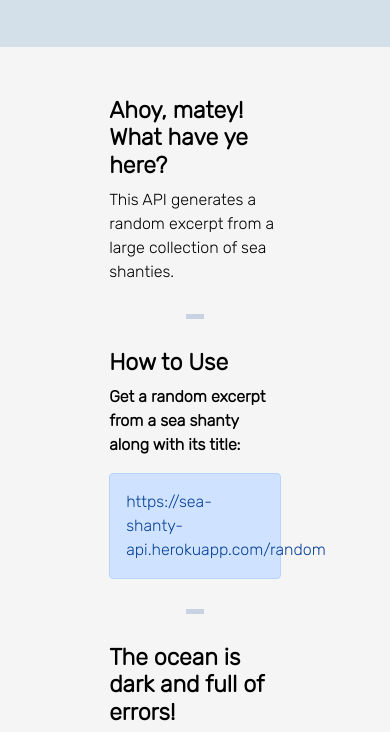
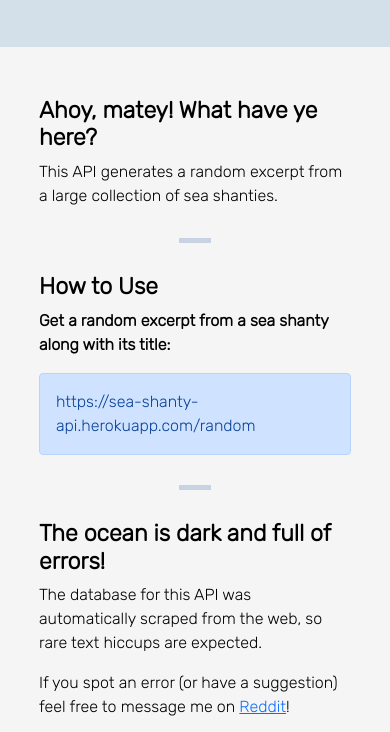
Before and after one commit to liadpelled/sea-shanty-api, a website: page public/index.html in a window 390 px wide. Shown: the part 556-1288 px from the top of the page. Drawn offline with nearby package versions, Linux system fonts and the light colour scheme; a web font is replaced by a local one.

Commit message:
Changed details div padding on mobile

```diff
--- a/public/style.css
+++ b/public/style.css
@@ -74,3 +74,12 @@ h3 {
     font-size: 0.8em;
 
 }
+
+@media (max-width: 1028px) {
+
+    .details-div {
+        padding-left: 10%;
+        padding-right: 10%;
+    }
+
+}
```
